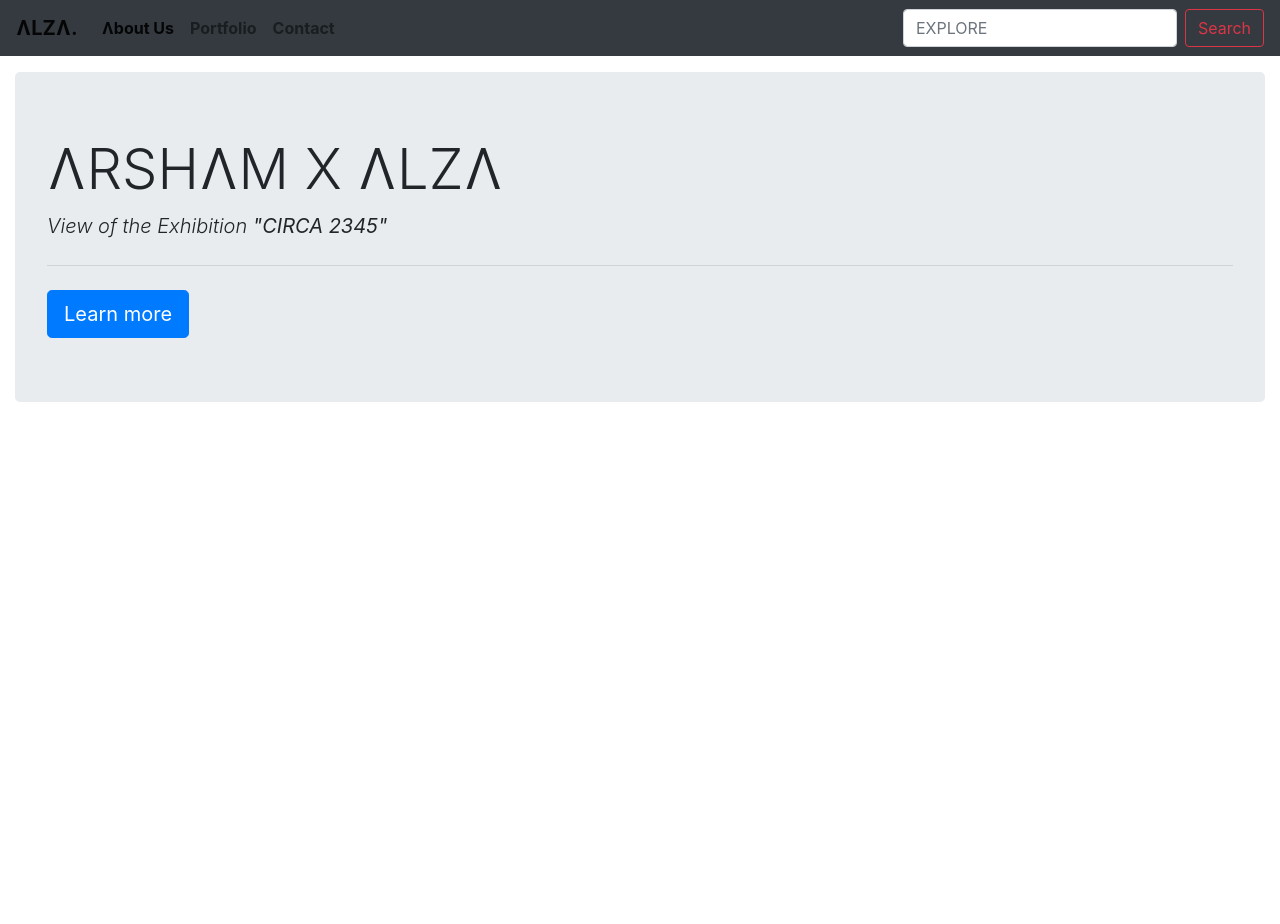
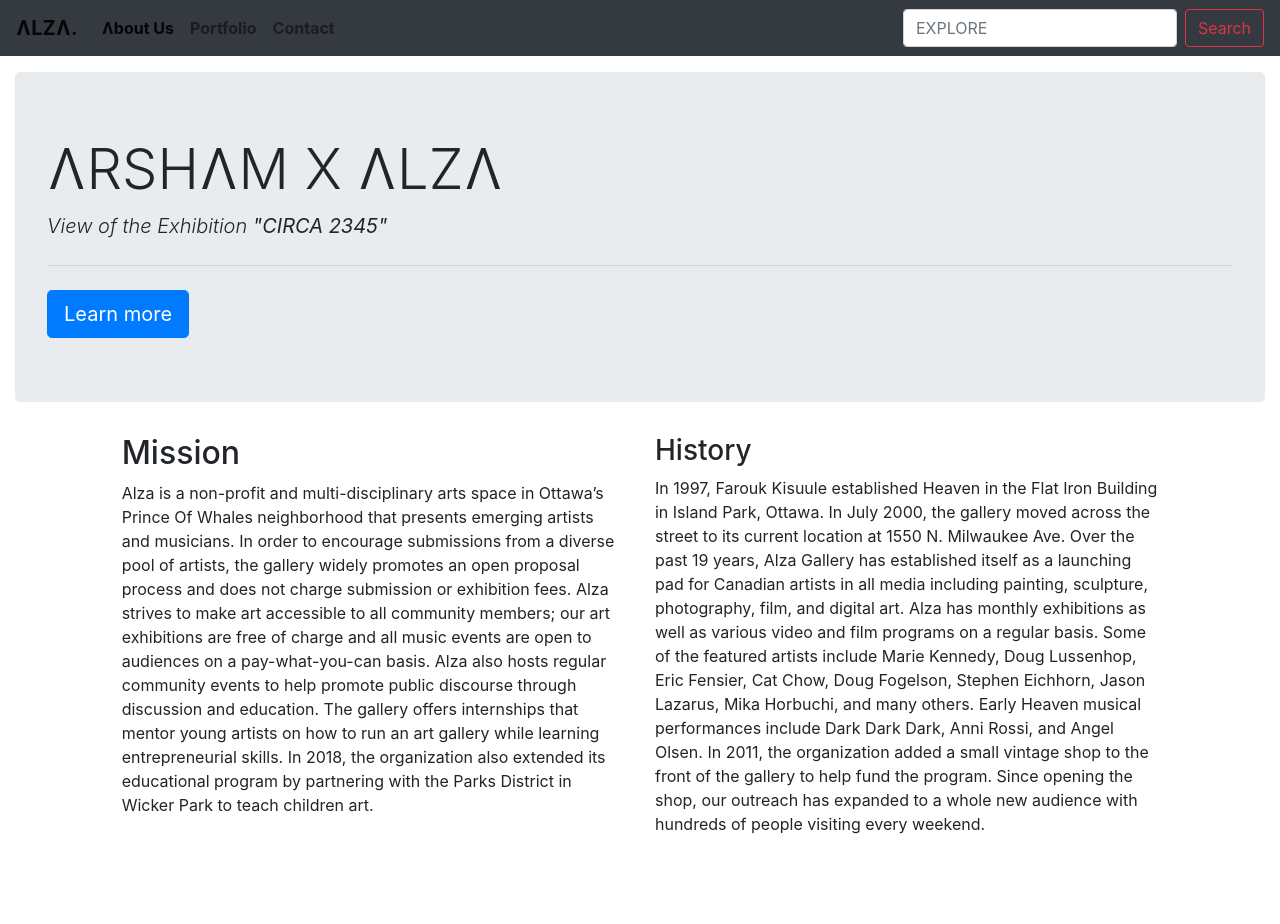
Before and after one commit to Farouk994/ALZA, a plain HTML site: page index.html in a window 1280 px wide. Before the commit the page ends 800 px from the top, so only its background shows below. Drawn offline with nearby package versions, Linux system fonts and the light colour scheme.

Commit message:
Added Article tag to index.html

```diff
--- a/index.html
+++ b/index.html
@@ -43,6 +43,57 @@
             <a class="btn btn-primary btn-lg image-fluid" href="https://www.danielarsham.com/" role="button"
                 alt="Responsive image">Learn more</a>
         </div>
+        <article>
+            <div class="row">
+                <div class="col-1" class="abstract"></div>
+                <div class="col-sm-5">
+                    <h2>Mission</h2>
+                    <p>
+                        Alza is a non-profit and
+                        multi-disciplinary arts space in Ottawa’s Prince Of Whales
+                        neighborhood that presents emerging artists and musicians. In order to encourage submissions
+                        from a
+                        diverse pool of artists, the gallery widely promotes an open proposal process and does not
+                        charge
+                        submission or exhibition fees. Alza strives to make art accessible to all community members;
+                        our
+                        art exhibitions are free of charge and all music events are open to audiences on a
+                        pay-what-you-can
+                        basis. Alza also hosts regular community events to help promote public discourse through
+                        discussion and education. The gallery offers internships that mentor young artists on how to run
+                        an
+                        art gallery while learning entrepreneurial skills. In 2018, the organization also extended its
+                        educational program by partnering with the Parks District in Wicker Park to teach children art.
+                    </p>
+                </div>
+                <div class="col-sm-5">
+                    <h3>History</h3>
+                    <p>
+                        In 1997, Farouk Kisuule established Heaven in the Flat Iron Building in Island Park, Ottawa. In
+                        July
+                        2000, the gallery moved across the street to its current location at 1550 N. Milwaukee Ave. Over
+                        the
+                        past 19 years, Alza Gallery has established itself as a launching pad for Canadian artists in
+                        all
+                        media including painting, sculpture, photography, film, and digital art. Alza has monthly
+                        exhibitions as well as various video and film programs on a regular basis. Some of the featured
+                        artists include Marie Kennedy, Doug Lussenhop, Eric Fensier, Cat Chow, Doug Fogelson, Stephen
+                        Eichhorn, Jason Lazarus, Mika Horbuchi, and many others. Early Heaven musical performances
+                        include
+                        Dark Dark Dark, Anni Rossi, and Angel Olsen. In 2011, the organization added a small vintage
+                        shop to
+                        the front of the gallery to help fund the program. Since opening the shop, our outreach has
+                        expanded
+                        to a whole new audience with hundreds of people visiting every weekend.
+                    </p>
+                </div>
+                <div class="col-1"></div>
+            </div><br><br><br>
+
+            <div class="row main">
+
+            </div>
+        </article>
 
 
 
```
